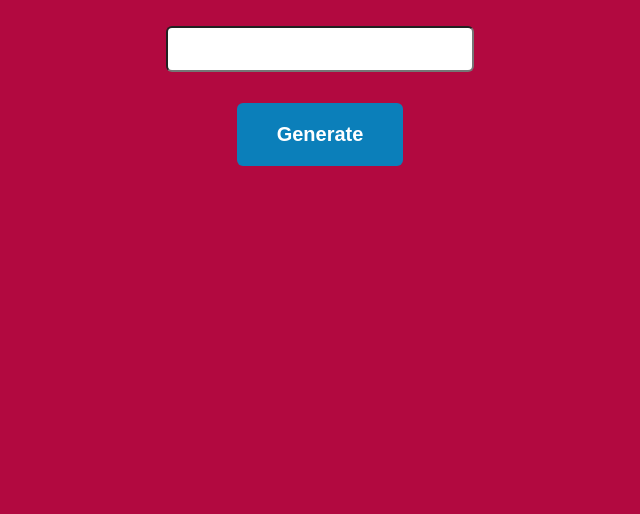
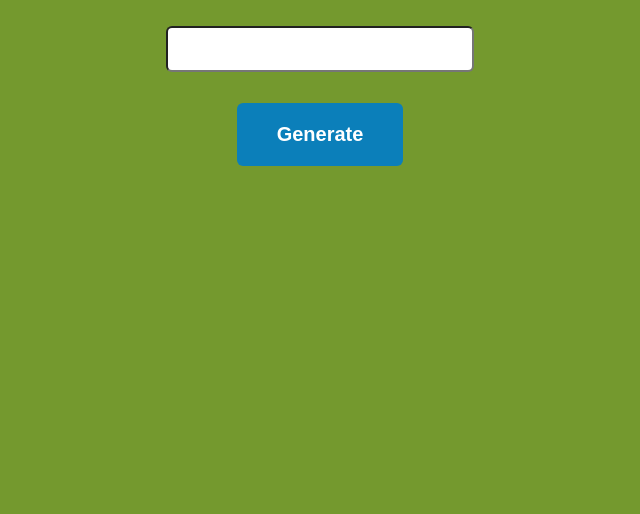
Before and after one commit to aayushmantri/WORD-PICTIONARY, a plain HTML site: page index.html in a window 1280 px wide. Shown: the part 286-800 px from the top of the page, without its empty margins (320-960 px from the left). Drawn offline with Linux system fonts and the light colour scheme.

Commit message:
Update styles.css

```diff
--- a/styles.css
+++ b/styles.css
@@ -5,7 +5,7 @@ body {
   max-width: 960px;
   padding: 40px 10px;
   line-height: 1.65em;
-  background: #B20940;
+  background: #74992e;
   color: #fff;
   font-weight: 300;
 }
@@ -13,6 +13,7 @@ body {
 h1 {
   text-align: center;
   margin: 20% 0 5% 0;
+
 }
 
 #wordbox {
```
